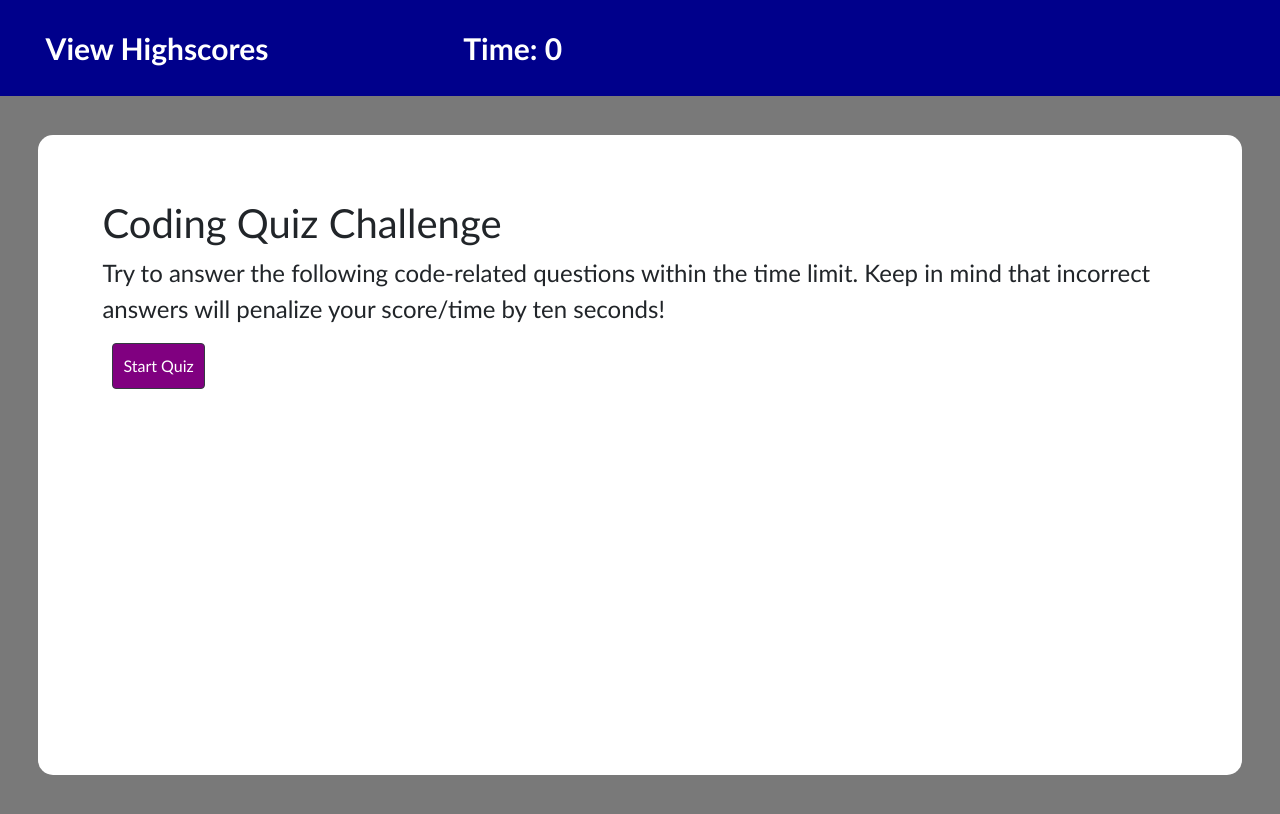
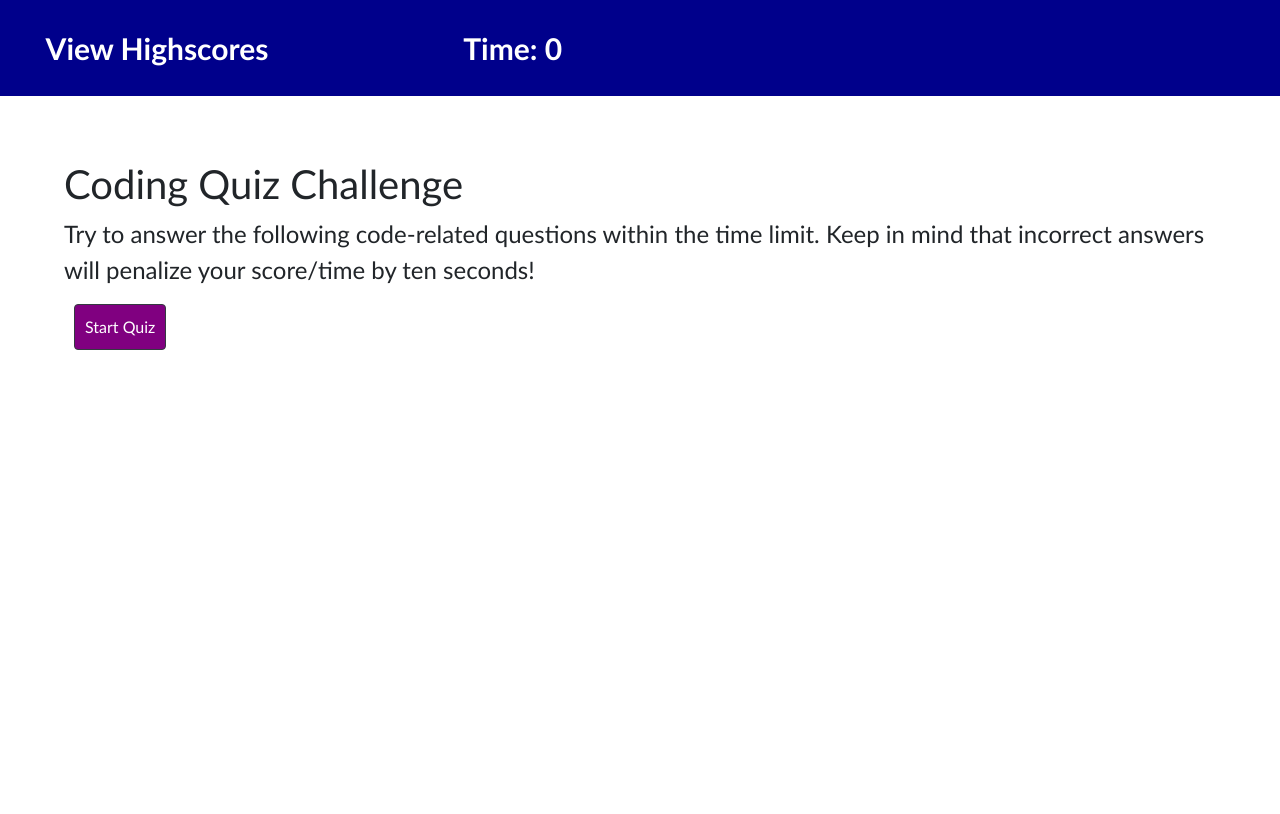
Before and after one commit to vyang9887/Javascript-quiz, a plain HTML site: page index.html in a window 1280 px wide. Drawn offline with nearby package versions, Linux system fonts and the light colour scheme.

```diff
--- a/assets/style.css
+++ b/assets/style.css
@@ -48,10 +48,8 @@ body {
 .quizBody {
     font-size: 24px;
     position: relative;
-    margin:3%;
-    border-radius: 15px;
     background-color: #ffffff;
-    height: 80vh;
+    height: 100vh;
     width: 100%;
     padding: 5%;
 }
```
Also changed, not shown: readmePreview/PreviewGameOver.png (added), readmePreview/PreviewQuestion.png (added), readmePreview/PreviewStart.png (added).
